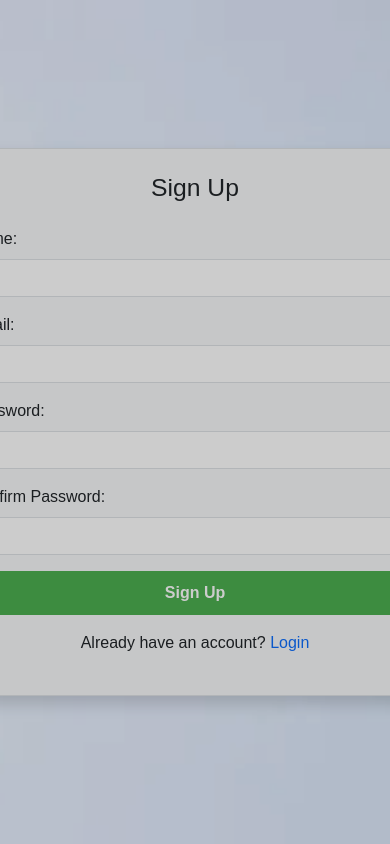
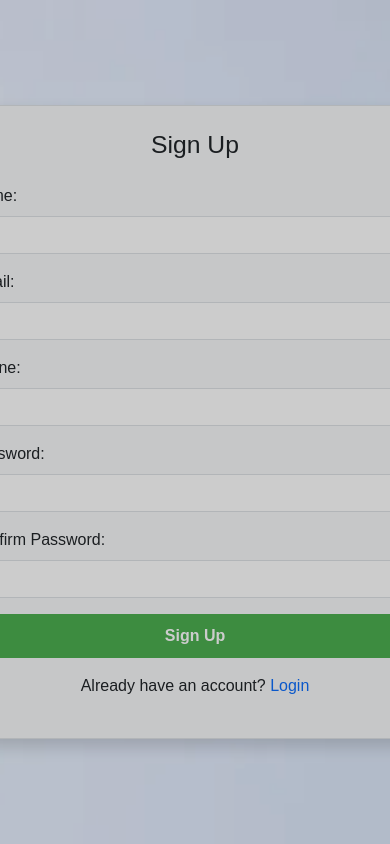
Before and after one commit to Bhoomi3637/Outback_nursery_managment, a PHP site: page /signup.php in a window 390 px wide; the page is wider, and only the part inside the window is pictured. Run offline with PHP 8.4, Linux system fonts and the light colour scheme.

Commit message:
Add phone field to the registration page

```diff
--- a/signup.php
+++ b/signup.php
@@ -31,6 +31,10 @@
                         <input type="email" class="form-control" id="signup-email" required>
                     </div>
                     <div class="mb-3">
+                        <label for="signup-phn" class="form-label">Phone:</label>
+                        <input type="phone" class="form-control" id="signup-phone" required>
+                    </div>
+                    <div class="mb-3">
                         <label for="signup-password" class="form-label">Password:</label>
                         <input type="password" class="form-control" id="signup-password" required>
                     </div>
```
